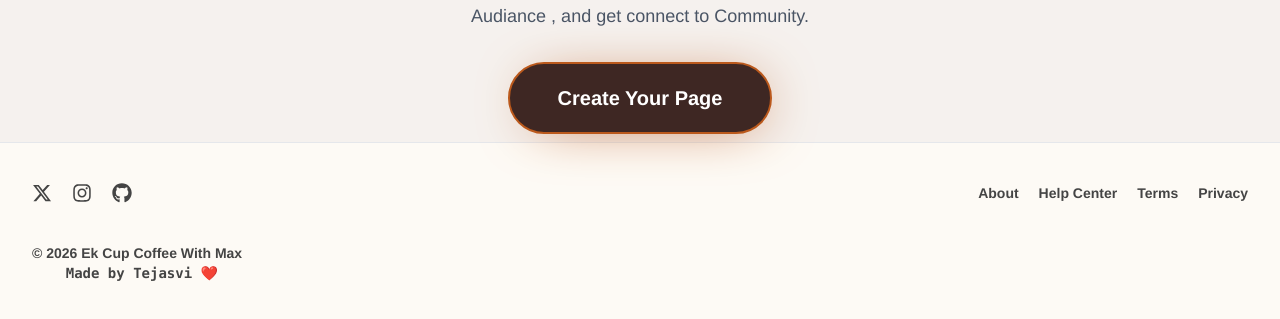
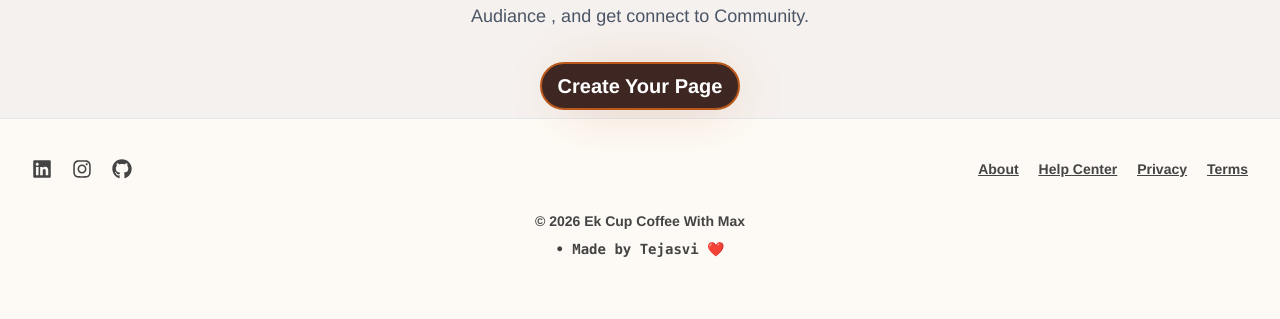
Before and after one commit to tejasvirajsingh/CoffeeWithMax, a React (Vite) app: page / in a window 1280 px wide. Shown: the part 3629-3948 px from the top of the page. Built offline with nearby package versions, Linux system fonts and the light colour scheme.

Commit message:
Change all size and font

```diff
--- a/src/Components/CallToAction.jsx
+++ b/src/Components/CallToAction.jsx
@@ -25,8 +25,8 @@ const CallToAction = () => {
 
       <a
         href="/signup"
-        className="inline-block bg-coffeeBrown text-white font-bold text-lg sm:text-xl px-10 sm:px-12 py-4 sm:py-5
-      rounded-full border-2 border-[#BB591C] shadow-[7px_5px_56px_-20px_#BB591C] transition-transform hover:scale-105 duration-300"
+        className="inline-block bg-coffeeBrown text-white font-bold text-xl sm:text-xl px-5 sm:px-4 py-2 sm:py-2
+      rounded-full border-2 border-[#BB591C] shadow-[7px_5px_56px_-20px_#BB591C] transition-transform hover:scale-105 duration-200"
       >
         Create Your Page
       </a>
--- a/src/Components/Footer.jsx
+++ b/src/Components/Footer.jsx
@@ -1,47 +1,47 @@
-import { FaGithub, FaInstagram } from "react-icons/fa";
-import { FaXTwitter } from "react-icons/fa6";
+import { FaGithub, FaInstagram, FaLinkedin } from "react-icons/fa";
 
 const Footer = () => {
   return (
     <footer className="text-[#444] bg-[#fdfaf5] pt-10 pb-16 border-t border-gray-200 text-sm">
-      <div className="max-w-7xl mx-auto px-4 sm:px-8 flex flex-col gap-6 sm:gap-10">
+      <div className="max-w-7xl mx-auto px-4 sm:px-8 flex flex-col gap-8">
 
-        {/* TOP SECTION */}
-        <div className="flex flex-col sm:flex-row justify-between items-center gap-4 text-center sm:text-left">
+        {/* ================= ROW 1 ================= */}
+        {/* Social icons (left) + Navigation links (right) */}
+        <div className="flex flex-col sm:flex-row justify-between items-center gap-4">
 
-          {/* LEFT SIDE → Social media icons */}
+          {/* LEFT → Social media icons */}
           <div className="flex gap-5">
-            <a href="#" aria-label="Twitter" className="hover:opacity-70 transition-opacity">
-              <FaXTwitter className="text-xl" />
+            <a href="https://www.linkedin.com/in/tejasvirajsingh/" aria-label="Linkedin" className="hover:scale-125 transition-transform duration-200">
+              <FaLinkedin className="text-xl" />
             </a>
 
-            <a href="#" aria-label="Instagram" className="hover:opacity-70 transition-opacity">
+            <a href="https://www.instagram.com/tejasvi_max/?hl=en" aria-label="Instagram" className="hover:scale-125 transition-transform duration-200">
               <FaInstagram className="text-xl" />
             </a>
 
-            <a href="#" aria-label="GitHub" className="hover:opacity-70 transition-opacity">
+            <a href="https://github.com/tejasvirajsingh" aria-label="GitHub" className="hover:scale-125 transition-transform duration-200">
               <FaGithub className="text-xl" />
             </a>
           </div>
 
-          {/* RIGHT SIDE → Navigation links */}
-          <div className="gap-5 font-bold sm:text-left flex flex-wrap text-sm text-center justify-center">
-            <a href="#" className="hover:opacity-70 transition-opacity">About</a>
-            <a href="#" className="hover:opacity-70 transition-opacity">Help Center</a>
-            <a href="#" className="hover:opacity-70 transition-opacity">Terms</a>
-            <a href="#" className="hover:opacity-70 transition-opacity">Privacy</a>
+          {/* RIGHT → Navigation links */}
+          <div className="flex gap-5 font-bold underline text-sm flex-wrap justify-center">
+            <a href="#" className="inline-block hover:scale-110 transition-transform duration-200">About</a>
+            <a href="#" className="inline-block hover:scale-110 transition-transform duration-200">Help Center</a>
+            <a href="#" className="inline-block hover:scale-110 transition-transform duration-200">Privacy</a>
+            <a href="#" className="inline-block hover:scale-110 transition-transform duration-200">Terms</a>
           </div>
 
         </div>
 
-        {/* COPYRIGHT (kept separate as before) */}
-        <div className="text-sm text-center font-semibold  sm:text-left">
-          &copy; {new Date().getFullYear()} Ek Cup Coffee With Max
-
-          <pre>    Made by Tejasvi ❤️</pre>
+        {/* ================= ROW 2 ================= */}
+        {/* Centered copyright + made by */}
+        <div className="text-center text-sm font-semibold flex flex-col  justify-center items-center gap-2">
+          <span>
+            &copy; {new Date().getFullYear()} Ek Cup Coffee With Max
+          </span>
+          <pre>• Made by Tejasvi ❤️</pre>
         </div>
-
-
 
       </div>
     </footer>
--- a/src/Components/HowItWorks.jsx
+++ b/src/Components/HowItWorks.jsx
@@ -67,7 +67,7 @@ const HowItWorks = () => {
                 <img
                   src={logo}
                   alt="logo"
-                  className="absolute bottom-[-1px] right-3 w-7 h-7 opacity-25 group-hover:opacity-50 pointer-events-none z-0"
+                  className="absolute -bottom-px right-3 w-7 h-7 opacity-25 group-hover:opacity-50 pointer-events-none z-0"
                 />
 
                 <div className="absolute top-0 left-1/2 -translate-x-1/2 -translate-y-1/2 w-14 h-14 sm:w-16 sm:h-16 bg-[#3e2723] rounded-full flex items-center justify-center shadow-lg z-10">
```
